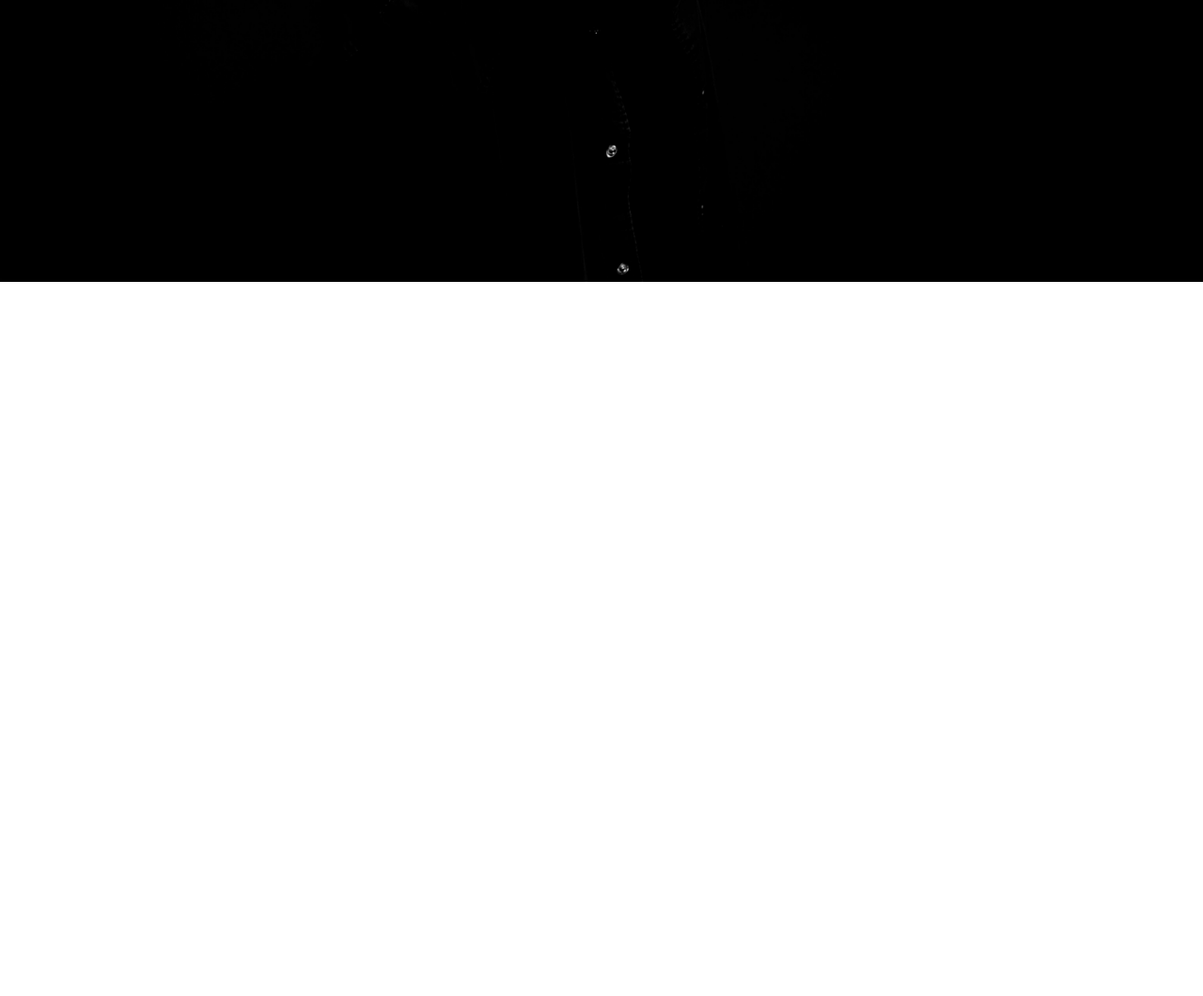
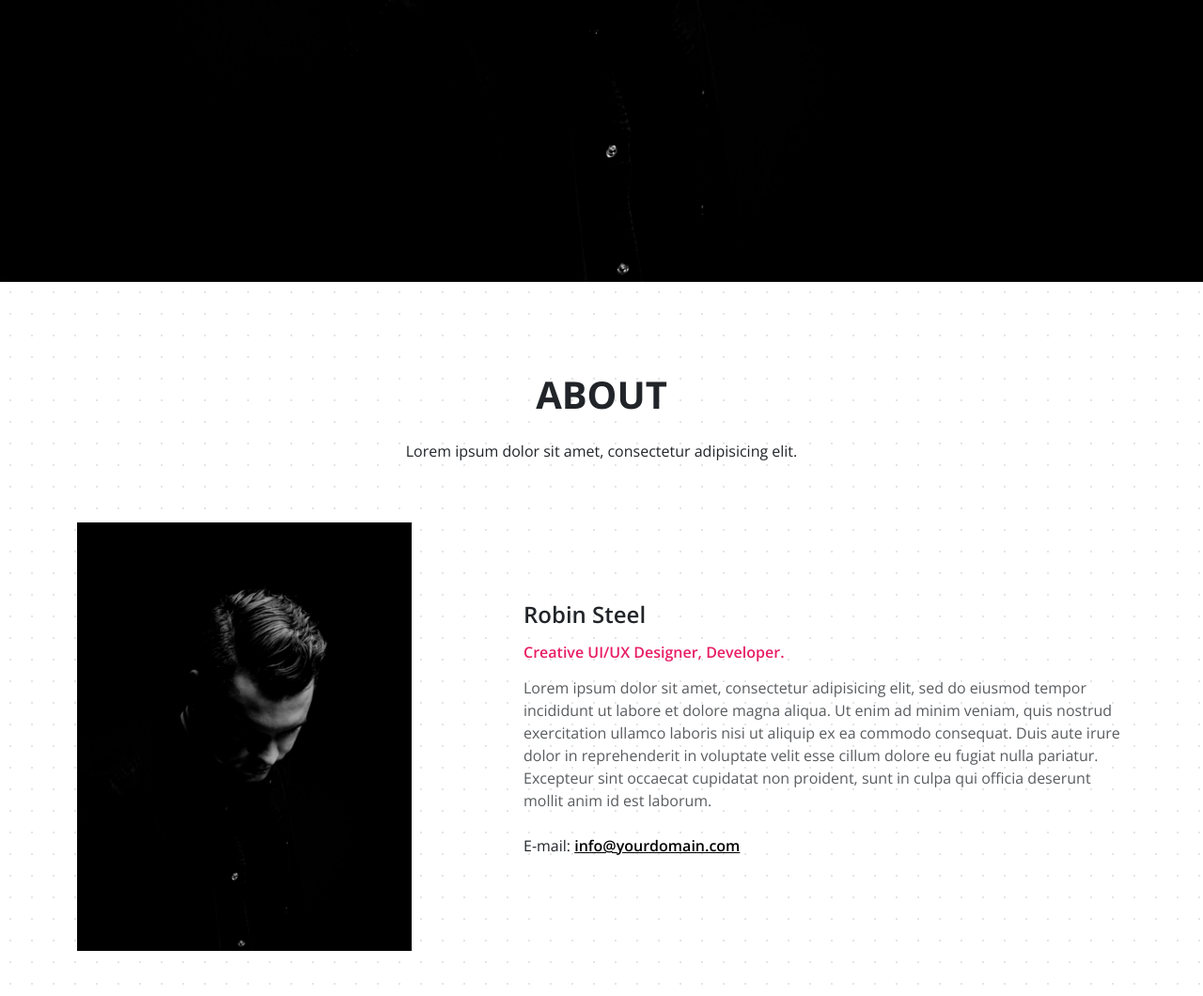
Before and after one commit to OmairAttili/Osaka, a plain HTML site: page index.html in a window 1280 px wide. Shown: the part 500-1560 px from the top of the page at 94% size. Before the commit the page ends 800 px from the top, so only its background shows below. Drawn offline with nearby package versions, Linux system fonts and the light colour scheme.

Commit message:
Create about section

```diff
--- a/assest/main.css
+++ b/assest/main.css
@@ -8,9 +8,6 @@
 body{
     font-family: var(--primaryfont);
 }
-.navbar{
-    font-size: 14px;
-}
 .hero_section{
     background-image: url(./../assest/img/bg.jpg);
     background-position: center ;
@@ -19,3 +16,6 @@ body{
 .main__color{
     color: var(--primarycolor);
 }
+.about{
+    background-image: url(./../assest/img/light_dot.jpg);
+}
--- a/index.html
+++ b/index.html
@@ -47,8 +47,7 @@
     </div>
   </div>
 </section>
-
-<section class="hero_section vh-100 ">
+<section class="hero_section vh-100">
      <div class="container h-100">
     <div class="hero_info d-flex flex-column justify-content-center h-100 gap-2">
         <h1 class="text-white fw-bold fs-1 text-uppercase">Robin Steel</h1>
@@ -57,6 +56,25 @@
     </div>
     </div>
 </section>
+<section class="about p-5">
+    <div class="container">
+        <div class="title d-flex flex-column text-center mt-5 mb-5 gap-3">
+            <h3 class="text-uppercase fw-bold fs-1">about</h3>
+            <p class="fw-normal ">Lorem ipsum dolor sit amet, consectetur adipisicing elit.</p>
+        </div>
+        <div class="row">
+            <div class="col-md-4">
+                <img src="./assest/img/me.jpg" class="img-fluid"/>
+            </div>
+            <div class="col-md-7 offset-1 d-flex flex-column justify-content-center gap-2">
+                <h4 class="fw-semibold fs-4">Robin Steel</h4>
+                <h6 class="main__color fw-semibold">Creative UI/UX Designer, Developer.</h6>
+                <p class="text-muted">Lorem ipsum dolor sit amet, consectetur adipisicing elit, sed do eiusmod tempor incididunt ut labore et dolore magna aliqua. Ut enim ad minim veniam, quis nostrud exercitation ullamco laboris nisi ut aliquip ex ea commodo consequat. Duis aute irure dolor in reprehenderit in voluptate velit esse cillum dolore eu fugiat nulla pariatur. Excepteur sint occaecat cupidatat non proident, sunt in culpa qui officia deserunt mollit anim id est laborum.</p>
+                 <p>E-mail: <a href="mailto:info@yourdomain.com" class="fw-semibold text-black">info@yourdomain.com</a></p>
+            </div>
+        </div>
+    </div>
+</section>
  <script src="https://cdn.jsdelivr.net/npm/bootstrap@5.3.8/dist/js/bootstrap.bundle.min.js" integrity="sha384-FKyoEForCGlyvwx9Hj09JcYn3nv7wiPVlz7YYwJrWVcXK/BmnVDxM+D2scQbITxI" crossorigin="anonymous"></script>
 </body>
 </html>
```
Also changed, not shown: assest/img/light_dot.jpg (added), assest/img/me.jpg (added).
